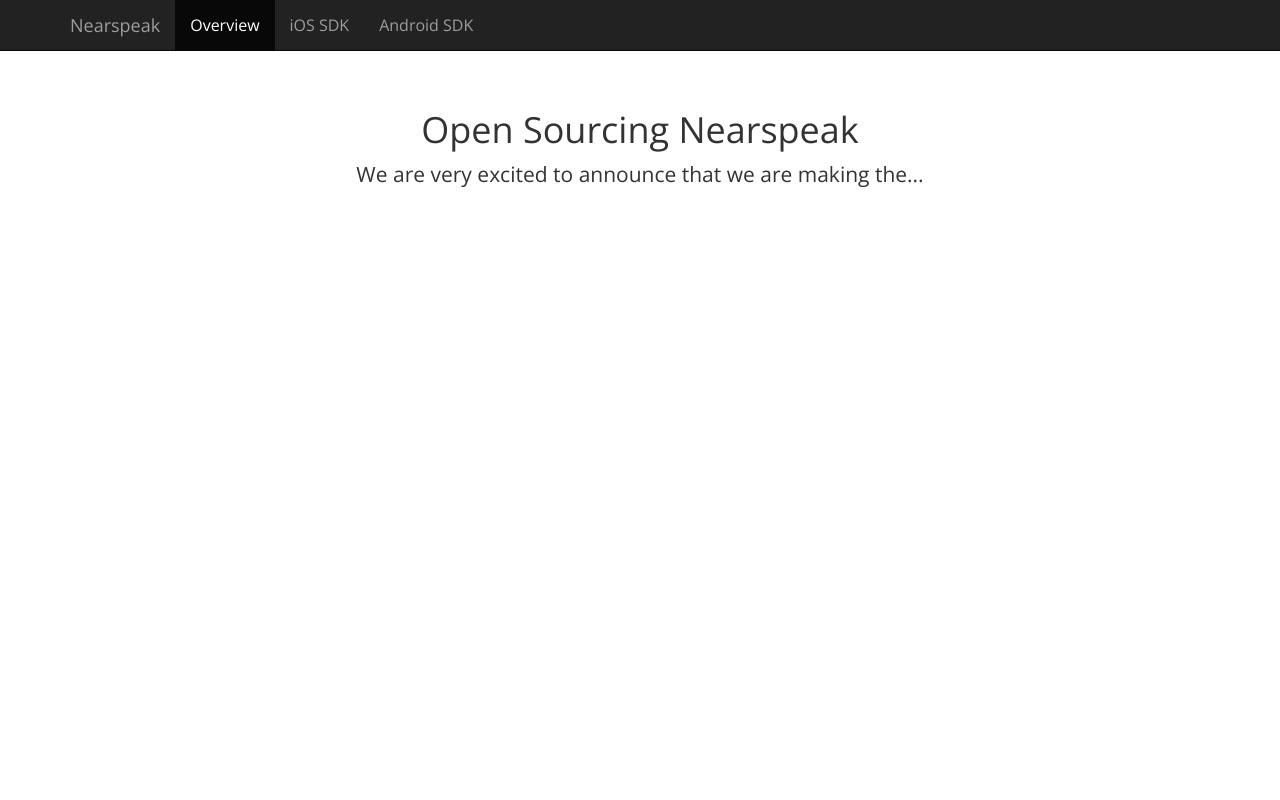
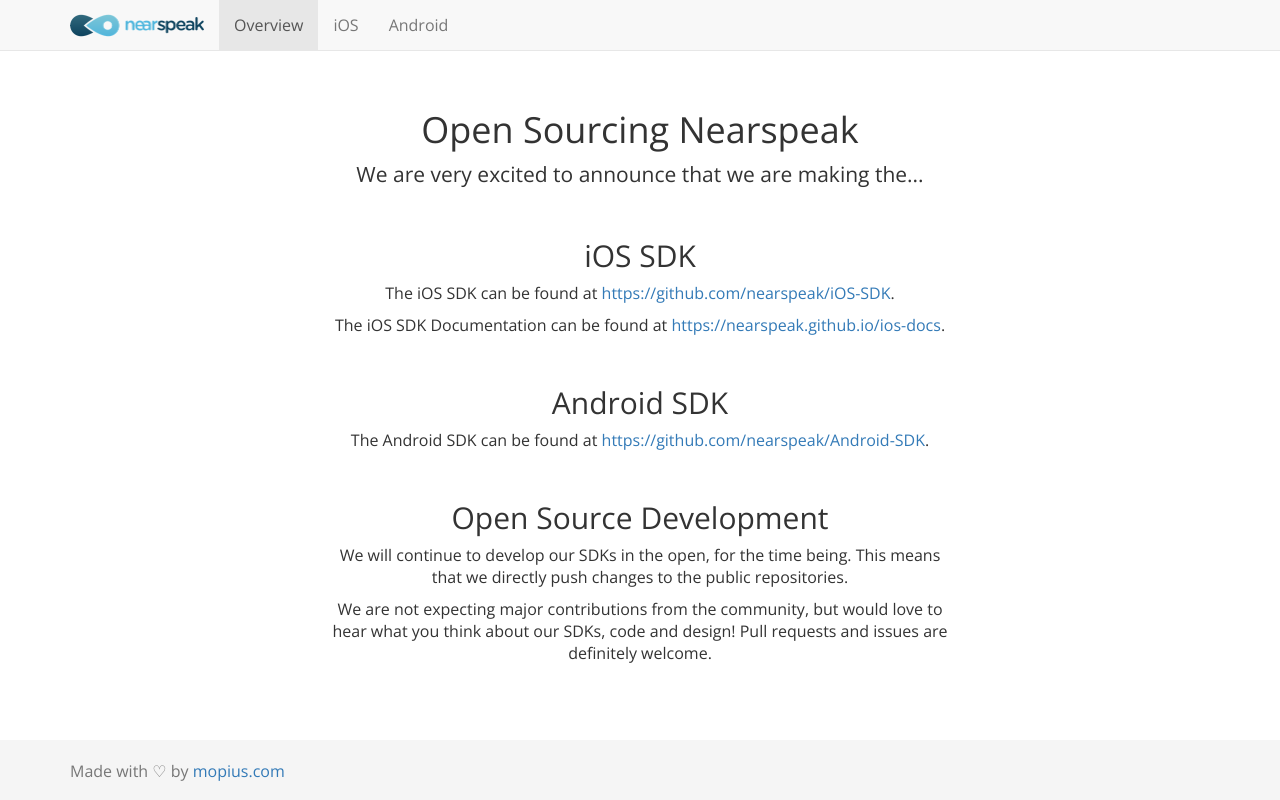
Before and after one commit to nearspeak/nearspeak.github.io, a plain HTML site: page index.html in a window 1280 px wide. Drawn offline with nearby package versions, Linux system fonts and the light colour scheme.

Commit message:
updated landing page

```diff
--- a/index.html
+++ b/index.html
@@ -32,7 +32,7 @@
 
 <body>
 
-  <nav class="navbar navbar-inverse navbar-fixed-top">
+  <nav class="navbar navbar-default navbar-fixed-top">
     <div class="container">
       <div class="navbar-header">
         <button type="button" class="navbar-toggle collapsed" data-toggle="collapse" data-target="#navbar" aria-expanded="false" aria-controls="navbar">
@@ -41,13 +41,15 @@
           <span class="icon-bar"></span>
           <span class="icon-bar"></span>
         </button>
-        <a class="navbar-brand" href="https://www.nearspeak.at">Nearspeak</a>
+        <a class="navbar-brand" href="https://www.nearspeak.at">
+          <img style="max-width:134px; margin-top: -7px;" src="./assets/img/logo@2x.png">
+        </a>
       </div>
       <div id="navbar" class="collapse navbar-collapse">
         <ul class="nav navbar-nav">
           <li class="active"><a href="#">Overview</a></li>
-          <li><a href="./ios-docs/index.html">iOS SDK</a></li>
-          <li><a href="#android-sk">Android SDK</a></li>
+          <li><a href="#ios-sdk">iOS</a></li>
+          <li><a href="#android-sdk">Android</a></li>
         </ul>
       </div><!--/.nav-collapse -->
     </div>
@@ -56,11 +58,36 @@
   <div class="container">
 
     <div class="intro-page">
-      <h1>Open Sourcing Nearspeak</h1>
-      <p class="lead">We are very excited to announce that we are making the...</p>
+      <header>
+        <h1>Open Sourcing Nearspeak</h1>
+        <p class="lead">We are very excited to announce that we are making the...</p>
+      </header>
+
+      <div id="ios-sdk">
+        <h2>iOS SDK</h2>
+        <p>The iOS SDK can be found at <a href="https://github.com/nearspeak/iOS-SDK">https://github.com/nearspeak/iOS-SDK</a>.</p>
+        <p>The iOS SDK Documentation can be found at <a href="./ios-docs/index.html">https://nearspeak.github.io/ios-docs</a>.</p>
+      </div>
+
+      <div id="android-sdk">
+        <h2>Android SDK</h2>
+        <p>The Android SDK can be found at <a href="https://github.com/nearspeak/Android-SDK">https://github.com/nearspeak/Android-SDK</a>.</p>
+      </div>
+
+      <div id="open-source-development">
+        <h2>Open Source Development</h2>
+        <p>We will continue to develop our SDKs in the open, for the time being. This means that we directly push changes to the public repositories.</p>
+        <p>We are not expecting major contributions from the community, but would love to hear what you think about our SDKs, code and design! Pull requests and issues are definitely welcome.</p>
+      </div>
     </div>
 
   </div><!-- /.container -->
+
+  <footer class="footer">
+    <div class="container">
+      <p class="text-muted">Made with ♡ by <a href="http://www.mopius.com">mopius.com</a></p>
+    </div>
+  </footer>
 
   <!-- Bootstrap core JavaScript
     ================================================== -->
--- a/nearspeak.css
+++ b/nearspeak.css
@@ -1,8 +1,30 @@
 body {
   padding-top: 50px;
   font: 16px "Open Sans";
+  -webkit-font-smoothing: antialiased;
+  -moz-osx-font-smoothing: grayscale;
 }
+
+h2 {
+  margin-top: 50px;
+}
+
 .intro-page {
   padding: 40px 15px;
   text-align: center;
+  max-width: 660px;
+  margin: 0 auto;
 }
+
+.footer {
+  position: absolute;
+  bottom: 0;
+  width: 100%;
+  /* Set the fixed height of the footer here */
+  height: 60px;
+  background-color: #f5f5f5;
+}
+
+.container .text-muted {
+  margin-top: 20px;
+}
```
Also changed, not shown: assets/img/logo.png (added), assets/img/logo@2x.png (added).
